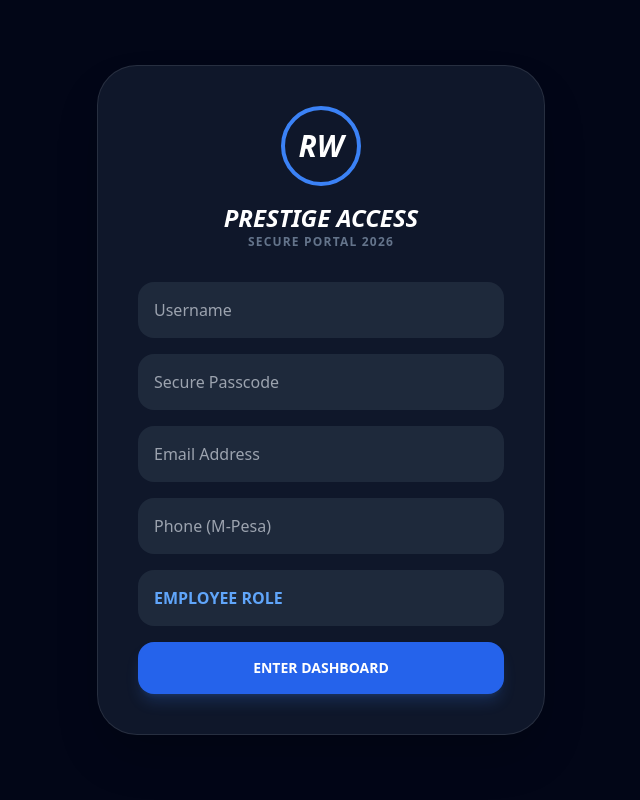
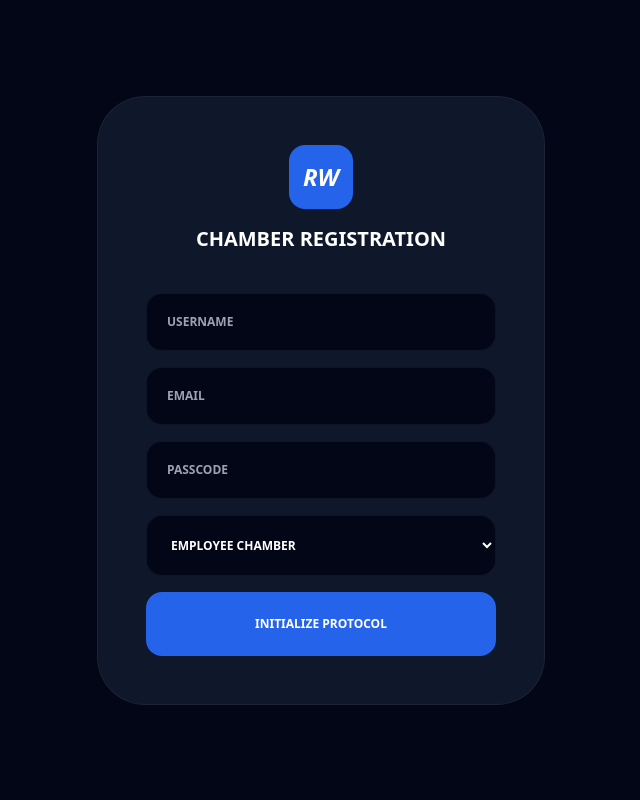
Before and after one commit to reubenwaithaka839-crypto/ute-web, a Flask app: page /login in a window 1280 px wide. Shown: the whole page, without its empty margins (319-959 px from the left). Run offline with Flask 3, Linux system fonts and the light colour scheme; some libraries are stand-ins or nearby versions.

Commit message:
Refactor login form for chamber registration

```diff
--- a/templates/login.html
+++ b/templates/login.html
@@ -1,33 +1,19 @@
 <!DOCTYPE html>
 <html lang="en">
-<head>
-    <meta charset="UTF-8">
-    <title>Login | UTE Prestige</title>
-    <script src="https://cdn.tailwindcss.com"></script>
-</head>
-<body class="bg-slate-950 text-white flex items-center justify-center min-h-screen">
-    <div class="bg-slate-900 p-10 rounded-[2.5rem] border border-white/10 w-full max-w-md shadow-2xl">
-        <div class="text-center mb-8">
-            <div class="w-20 h-20 rounded-full border-4 border-blue-500 flex items-center justify-center text-3xl font-black italic mx-auto mb-4">RW</div>
-            <h1 class="text-2xl font-black italic">PRESTIGE ACCESS</h1>
-            <p class="text-slate-500 text-xs uppercase tracking-widest font-bold">Secure Portal 2026</p>
+<head><script src="https://cdn.tailwindcss.com"></script></head>
+<body class="bg-slate-950 text-white min-h-screen flex items-center justify-center">
+    <form action="/login" method="POST" class="bg-slate-900 p-12 rounded-[3rem] w-full max-w-md border border-white/5">
+        <div class="text-center mb-10"><div class="w-16 h-16 bg-blue-600 rounded-2xl flex items-center justify-center text-2xl font-black italic mx-auto mb-4">RW</div><h2 class="text-xl font-black">CHAMBER REGISTRATION</h2></div>
+        <div class="space-y-4">
+            <input type="text" name="username" placeholder="USERNAME" required class="w-full bg-slate-950 p-5 rounded-2xl border border-white/5 outline-none focus:border-blue-600 text-xs font-black uppercase">
+            <input type="email" name="email" placeholder="EMAIL" required class="w-full bg-slate-950 p-5 rounded-2xl border border-white/5 outline-none focus:border-blue-600 text-xs font-black">
+            <input type="password" name="passcode" placeholder="PASSCODE" required class="w-full bg-slate-950 p-5 rounded-2xl border border-white/5 outline-none focus:border-blue-600 text-xs font-black">
+            <select name="role" class="w-full bg-slate-950 p-5 rounded-2xl border border-white/5 text-xs font-black uppercase">
+                <option value="employee">Employee Chamber</option>
+                <option value="employer">Employer Chamber</option>
+            </select>
+            <button type="submit" class="w-full bg-blue-600 py-6 rounded-2xl font-black uppercase text-xs">Initialize Protocol</button>
         </div>
-
-        <form action="/login" method="POST" class="space-y-4">
-            <input type="text" name="username" placeholder="Username" class="w-full bg-slate-800 p-4 rounded-2xl outline-none focus:ring-2 ring-blue-500" required>
-            <input type="password" name="passcode" placeholder="Secure Passcode" class="w-full bg-slate-800 p-4 rounded-2xl outline-none focus:ring-2 ring-blue-500" required>
-            <input type="email" name="email" placeholder="Email Address" class="w-full bg-slate-800 p-4 rounded-2xl outline-none">
-            <input type="text" name="phone" placeholder="Phone (M-Pesa)" class="w-full bg-slate-800 p-4 rounded-2xl outline-none">
-
-            <select name="role" class="w-full bg-slate-800 p-4 rounded-2xl outline-none appearance-none font-bold text-blue-400">
-                <option value="employee">EMPLOYEE ROLE</option>
-                <option value="employer">EMPLOYER ROLE</option>
-            </select>
-
-            <button type="submit" class="w-full bg-blue-600 hover:bg-blue-500 py-4 rounded-2xl font-black uppercase text-sm transition-all transform hover:scale-105 shadow-lg shadow-blue-500/20">
-                Enter Dashboard
-            </button>
-        </form>
-    </div>
+    </form>
 </body>
 </html>
```
